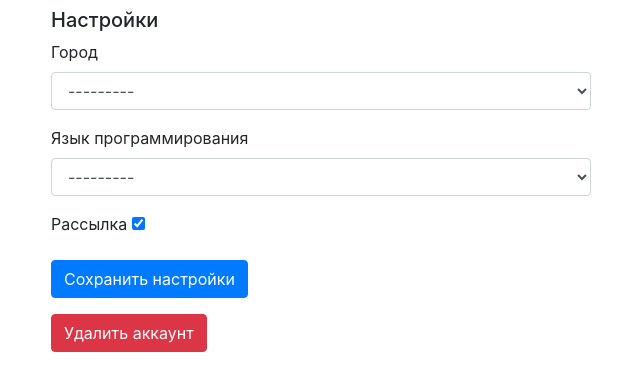
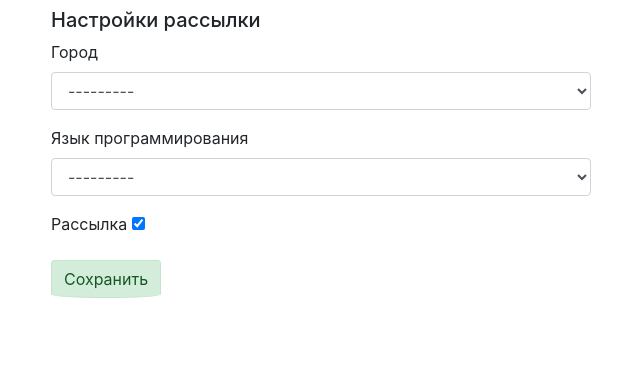
Before and after one commit to int0matar/vacancy-search-service, a Django app: page /accounts/update/ in a window 1280 px wide. Shown: the part 56-447 px from the top of the page, without its empty margins (319-959 px from the left). Run offline with Django 3.2, Linux system fonts and the light colour scheme; the visitor is signed in with stand-in values (Sample User, id 1); data that the repository does not hold is empty; some libraries are stand-ins or nearby versions.

Commit message:
feat: update pages style

```diff
--- a/accounts/templates/accounts/registration_page.html
+++ b/accounts/templates/accounts/registration_page.html
@@ -6,10 +6,9 @@
 {% block content %}
   <div class="row">
     <div class="col-md-6 mx-auto">
-      <h5 class="my-2">Регистрация нового пользователя</h5>
       <form method="POST" action="">{% csrf_token %}
-        <div class="form-group">{{ form.as_p }}</div>
-        <button type="submit" class="btn btn-primary">Отправить</button>
+        <div class="form-group my-3">{{ form.as_p }}</div>
+        <button type="submit" class="btn alert-success" style="border-radius: 10px 10px 150px 150px / 10px 10px 10px 10px;">Отправить</button>
       </form>
     </div>
   </div>
--- a/accounts/templates/accounts/settings_update_page.html
+++ b/accounts/templates/accounts/settings_update_page.html
@@ -1,18 +1,15 @@
 {% extends "base.html" %}
 
 
-{% block title %}Регистрация{% endblock %}
+{% block title %}Настройки{% endblock %}
 
 {% block content %}
   <div class="row">
     <div class="col-md-6 mx-auto">
-      <h5 class="my-2">Настройки</h5>
+      <h5 class="my-2">Настройки рассылки</h5>
       <form method="POST" action="">{% csrf_token %}
         <div class="form-group">{{ form.as_p }}</div>
-        <button type="submit" class="btn btn-primary">Сохранить настройки</button>
-      </form>
-      <form method="POST" action="{% url 'accounts:delete' %}">{% csrf_token %}
-        <button type="submit" class="btn btn-danger my-3">Удалить аккаунт</button>
+        <button type="submit" class="btn alert-success" style="border-radius: 10px 10px 150px 150px / 10px 10px 10px 10px;">Сохранить</button>
       </form>
     </div>
   </div>
--- a/templates/base.html
+++ b/templates/base.html
@@ -11,7 +11,6 @@
     <link rel="icon" href="{% static 'fish512.ico' %} ">
     <link rel="stylesheet" href="https://stackpath.bootstrapcdn.com/bootstrap/4.5.0/css/bootstrap.min.css" integrity="sha384-9aIt2nRpC12Uk9gS9baDl411NQApFmC26EwAOH8WgZl5MYYxFfc+NcPb1dKGj7Sk" crossorigin="anonymous">
     <link rel="stylesheet" href="{% static 'css/main.css' %} ">
-    <link rel="stylesheet" href="{% static 'css/style.css' %} ">
     <title>{% block title %}{% endblock %}</title>
   </head>
 
```
Also changed, not shown: accounts/templates/accounts/delete_account_successful.html (added, +15 -0 lines), accounts/templates/accounts/login_page.html (+3 -4 lines), accounts/templates/accounts/registration_account_successful.html (renamed from accounts/templates/accounts/registration_page_successful.html).
